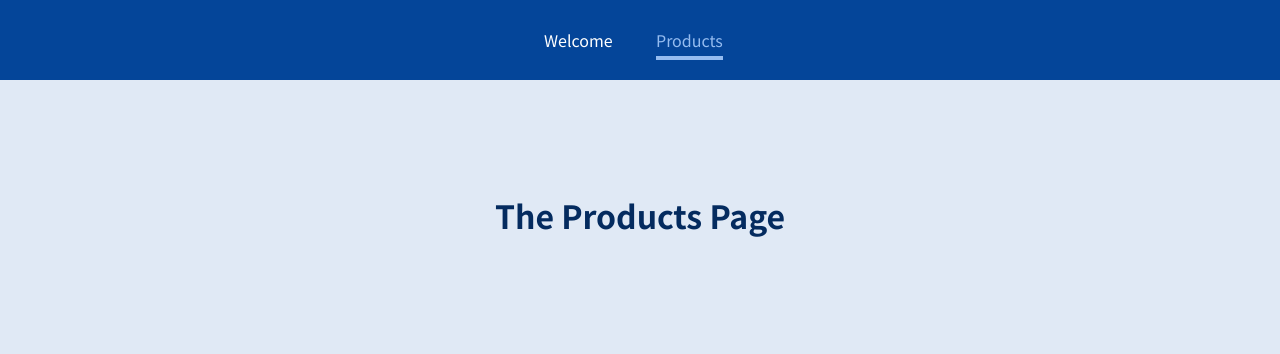
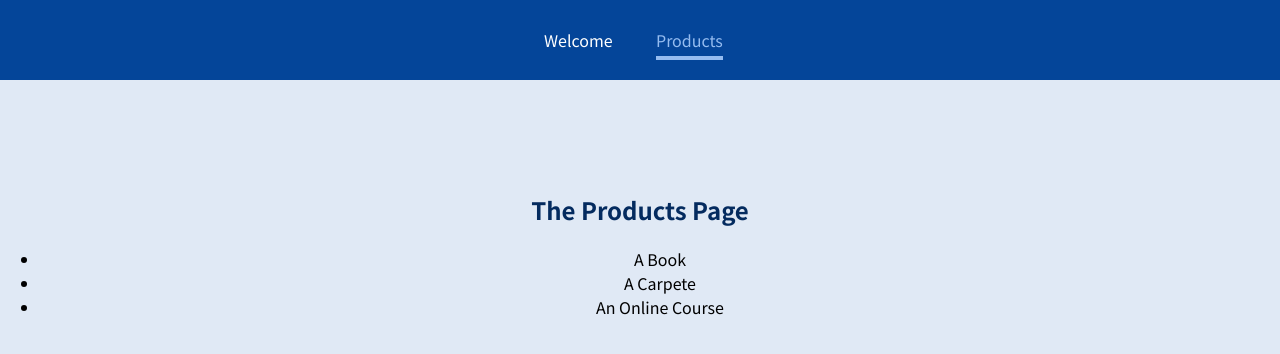
Before and after one commit to NickyJayJay/react-router-v2, a JavaScript app: page /products in a window 1280 px wide. Shown: the top 354 px of the page. Built offline with nearby package versions, Linux system fonts and the light colour scheme; the HTML template or start-up script is replaced by a standard one.

Commit message:
Adding dynamic routes with params

```diff
--- a/src/App.js
+++ b/src/App.js
@@ -2,6 +2,7 @@
 
 import Welcome from './pages/Welcome';
 import Products from './pages/Products';
+import ProductDetail from './pages/ProductDetail';
 import MainHeader from './components/MainHeader';
 
 function App() {
@@ -15,6 +16,9 @@
         <Route path='/products'>
           <Products />
         </Route>
+        <Route path='/product-detail/:productId'>
+          <ProductDetail />
+        </Route>
       </main>
     </div>
   );
@@ -24,3 +28,4 @@
 
 // our-domain.com/welcome => Welcome Component
 // our-domain.com/products => Products Component
+// our-domain.com/product-detail/<any value>
--- /dev/null
+++ b/src/pages/ProductDetail.js
@@ -0,0 +1,9 @@
+const ProductDetail = () => {
+  return (
+    <section>
+      <h1>Product Detail</h1>
+    </section>
+  );
+};
+
+export default ProductDetail;
--- a/src/pages/Products.js
+++ b/src/pages/Products.js
@@ -1,5 +1,14 @@
 const Products = () => {
-    return <h1>The Products Page</h1>;
-  };
+  return (
+    <section>
+      <h1>The Products Page</h1>
+      <ul>
+        <li>A Book</li>
+        <li>A Carpete</li>
+        <li>An Online Course</li>
+      </ul>
+    </section>
+  );
+};
 
-  export default Products;
+export default Products;
```
